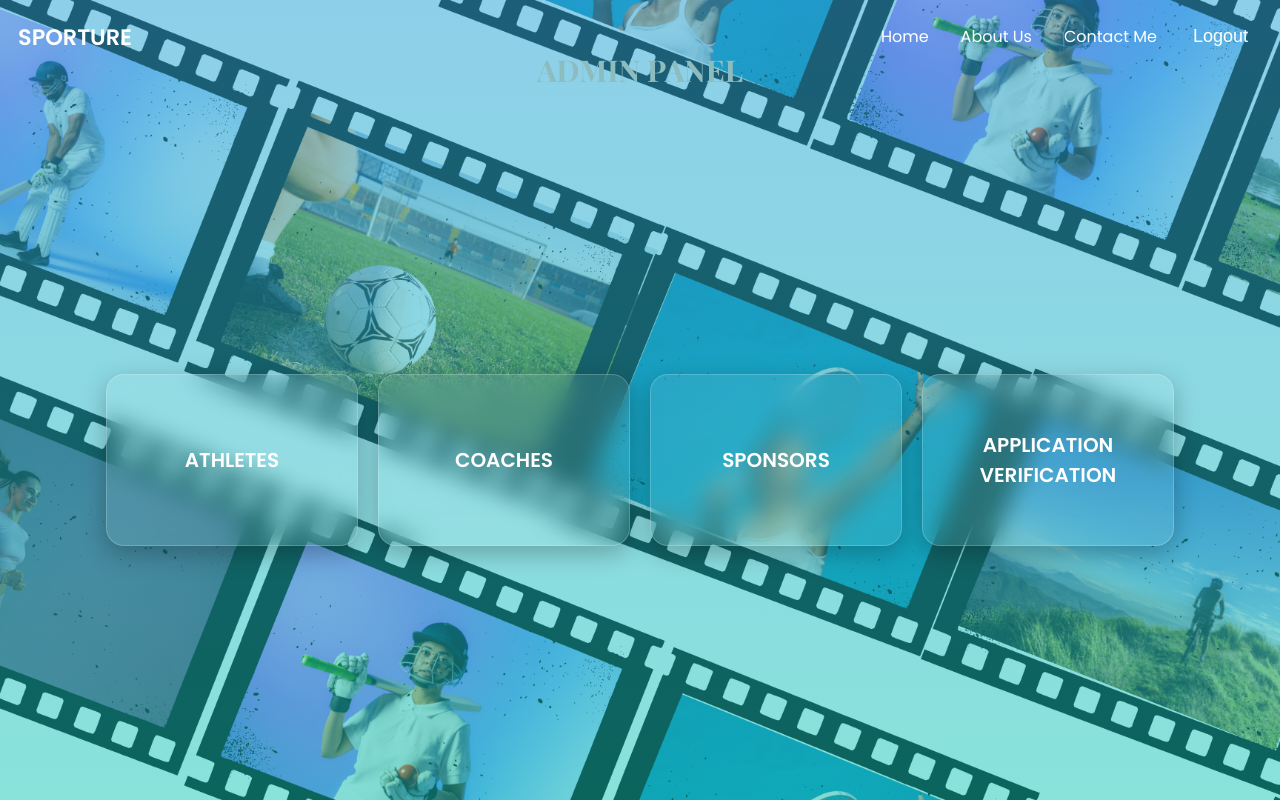
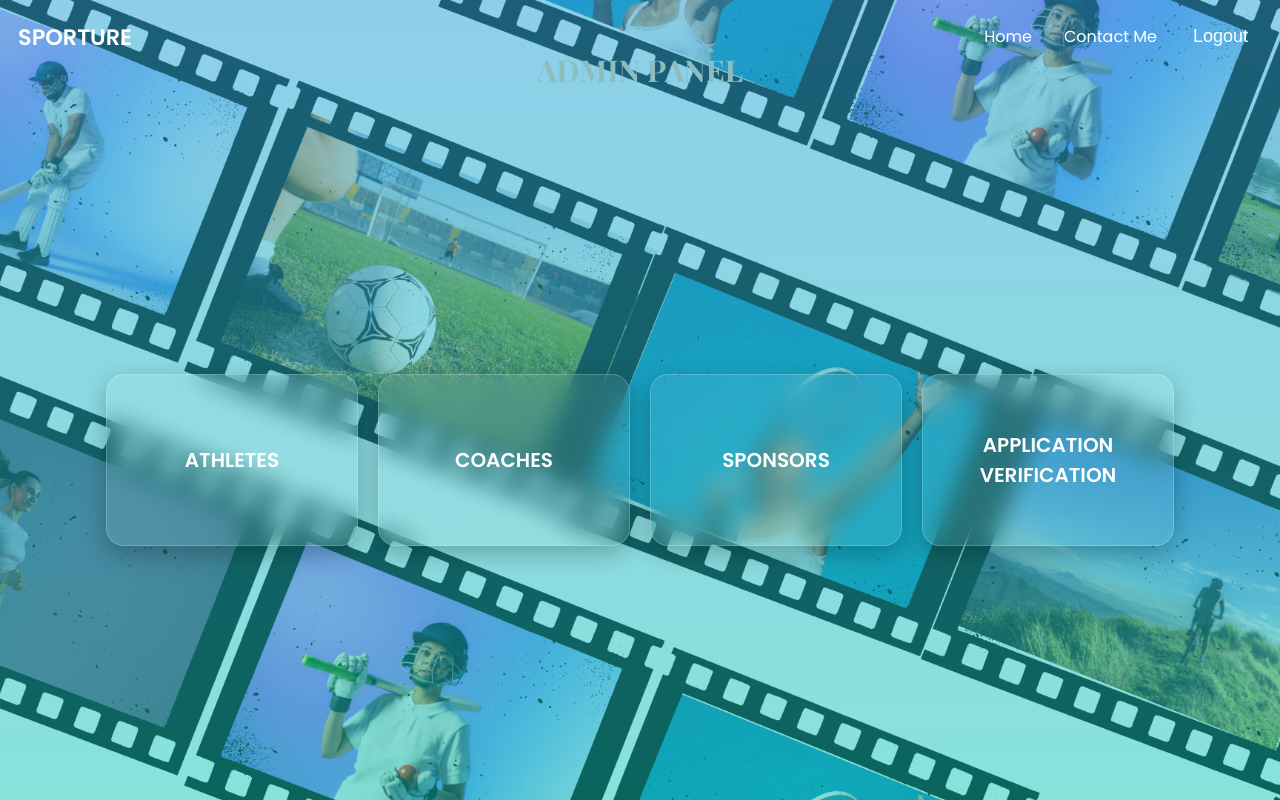
Before and after one commit to lara-jacob/LinkedIn-for-Atheletes, a Flask app: page /admin in a window 1280 px wide. Run offline with Flask 3, Linux system fonts and the light colour scheme; some libraries are stand-ins or nearby versions.

Commit message:
removed about us

```diff
--- a/templates/admin.html
+++ b/templates/admin.html
@@ -209,7 +209,6 @@ html, body {
     </div>
     <nav class="nav-links">
         <a href="#slide-hero">Home</a>
-        <a href="#slide-about">About Us</a>
         <a href="#slide-contact">Contact Me</a>
         <button class="logout-btn" onclick="logout()">Logout</button>
     </nav>
--- a/templates/adminlogin.html
+++ b/templates/adminlogin.html
@@ -138,7 +138,6 @@
         </div>
         <nav class="nav-links">
             <a href="/">Home</a>
-            <a href="#slide-about">About Us</a>
             <a href="/login_page" class="active">Login/Register</a>
             <a href="#slide-contact">Contact Me</a>
         </nav>
```
